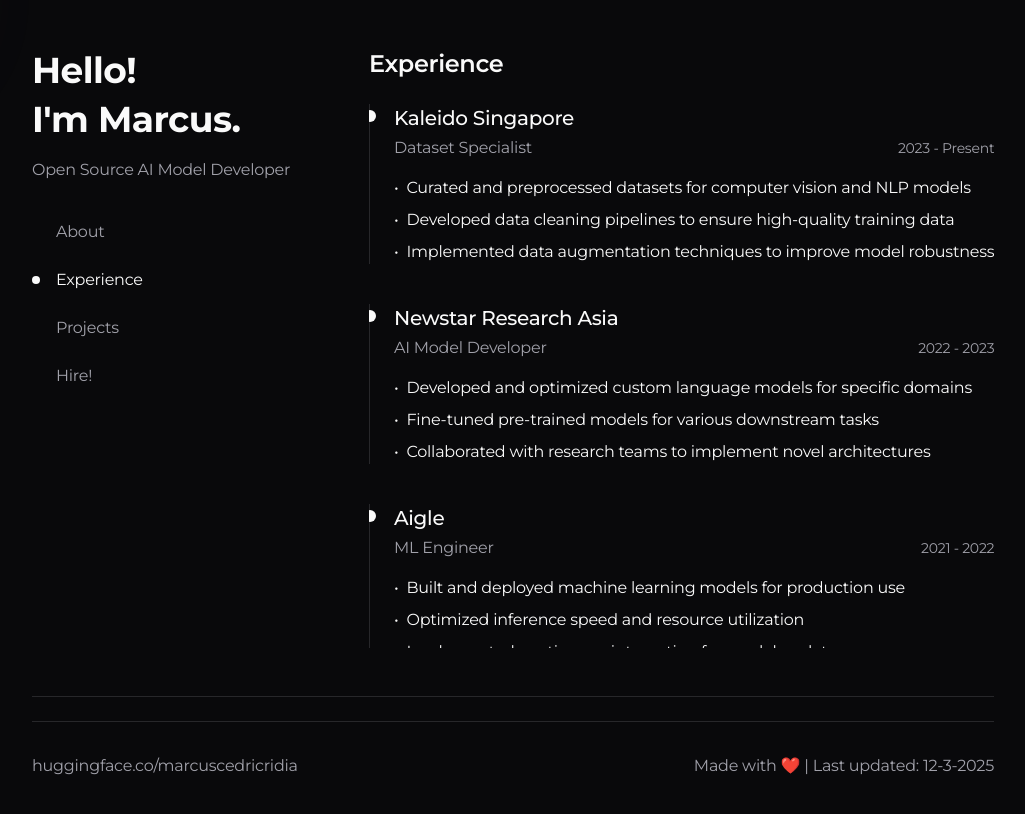
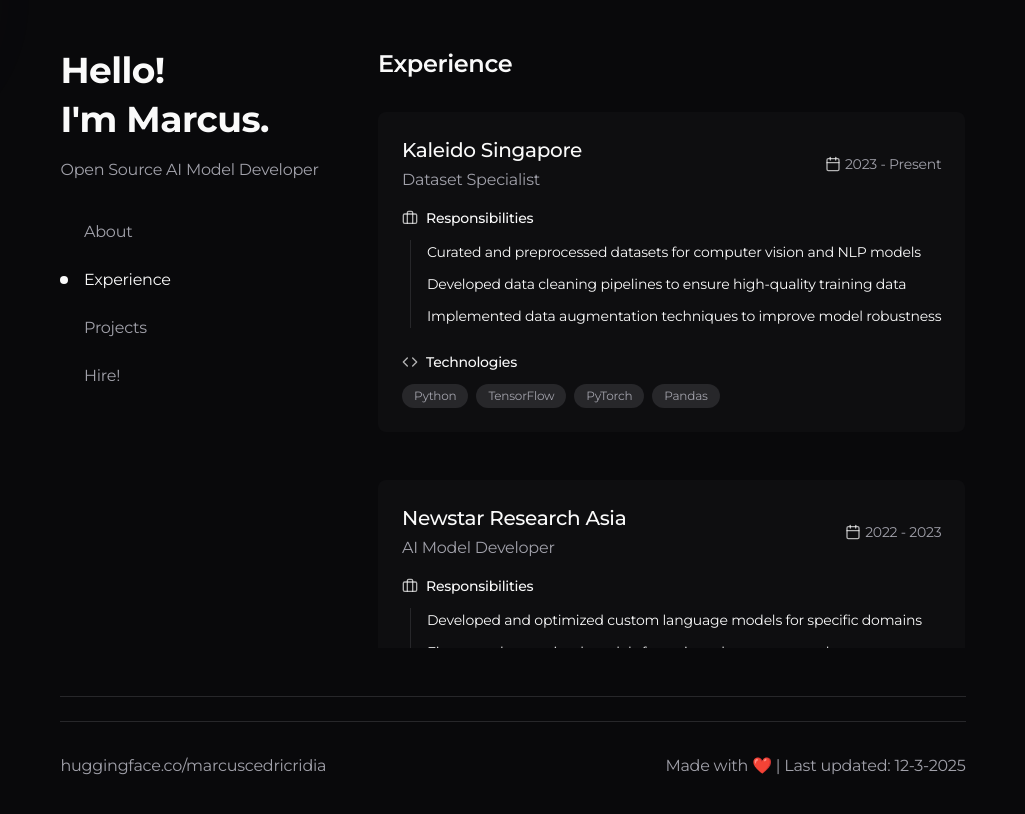
Before and after one commit to anthrpc/fluent-panel-display, a React (Vite) app: page / in a window 1280 px wide. Both pictures are taken after a click on the button "Experience". Shown: the top 814 px of the page, without its empty margins (127-1152 px from the left). Built offline with nearby package versions, Linux system fonts and the light colour scheme; what react-locomotive-scroll would draw is missing.

Commit message:
Refactor experience page layout
Refactor the experience page layout and fix hover functionality. Update "Hire Me" button to open a new email in Gmail.

```diff
--- a/src/components/Experience.tsx
+++ b/src/components/Experience.tsx
@@ -1,11 +1,14 @@
 
 import React from 'react';
+import { Calendar, Briefcase, Code } from 'lucide-react';
+import { HoverCard, HoverCardTrigger, HoverCardContent } from "@/components/ui/hover-card";
 
 interface ExperienceItem {
   organization: string;
   role: string;
   period: string;
   description: string[];
+  tech?: string[];
 }
 
 const experiences: ExperienceItem[] = [
@@ -17,7 +20,8 @@ const experiences: ExperienceItem[] = [
       "Curated and preprocessed datasets for computer vision and NLP models",
       "Developed data cleaning pipelines to ensure high-quality training data",
       "Implemented data augmentation techniques to improve model robustness"
-    ]
+    ],
+    tech: ["Python", "TensorFlow", "PyTorch", "Pandas"]
   },
   {
     organization: "Newstar Research Asia",
@@ -27,7 +31,8 @@ const experiences: ExperienceItem[] = [
       "Developed and optimized custom language models for specific domains",
       "Fine-tuned pre-trained models for various downstream tasks",
       "Collaborated with research teams to implement novel architectures"
-    ]
+    ],
+    tech: ["Python", "PyTorch", "Hugging Face", "ONNX"]
   },
   {
     organization: "Aigle",
@@ -37,7 +42,8 @@ const experiences: ExperienceItem[] = [
       "Built and deployed machine learning models for production use",
       "Optimized inference speed and resource utilization",
       "Implemented continuous integration for model updates"
-    ]
+    ],
+    tech: ["Python", "TensorFlow", "Docker", "Kubernetes"]
   },
   {
     organization: "Independent Research",
@@ -47,34 +53,70 @@ const experiences: ExperienceItem[] = [
       "Experimented with merging various LLMs and documenting results",
       "Contributed to Tagalog language models in the 922 Narra project",
       "Shared findings through technical blogs and community forums"
-    ]
+    ],
+    tech: ["Python", "Rust", "JavaScript", "Zig"]
   }
 ];
 
 const Experience: React.FC = () => {
   return (
     <div className="w-full">
-      <h2 className="text-2xl font-semibold mb-6 tracking-tight animate-element">Experience</h2>
+      <h2 className="text-2xl font-semibold mb-8 tracking-tight animate-element">Experience</h2>
 
-      <div className="space-y-10 w-full">
+      <div className="space-y-12 w-full">
         {experiences.map((exp, index) => (
-          <div key={index} className="border-l border-secondary pl-6 relative animate-element w-full">
-            <div className="absolute w-3 h-3 bg-foreground rounded-full -left-[6.5px] top-1.5"></div>
-
+          <div key={index} className="bg-secondary/20 rounded-lg p-6 hover:bg-secondary/30 transition-colors duration-200 animate-element w-full">
+            <div className="flex flex-col sm:flex-row sm:items-center sm:justify-between mb-4">
+              <div>
                 <h3 className="text-xl font-medium tracking-tight">{exp.organization}</h3>
-            <div className="flex items-center justify-between mt-1">
-              <p className="text-muted-foreground tracking-tight">{exp.role}</p>
+                <p className="text-muted-foreground tracking-tight mt-1">{exp.role}</p>
+              </div>
+              <div className="flex items-center mt-2 sm:mt-0">
+                <Calendar size={16} className="mr-1 text-primary/70" />
                 <p className="text-sm text-muted-foreground">{exp.period}</p>
               </div>
+            </div>
 
-            <ul className="mt-4 space-y-2">
+            <div className="mt-4">
+              <div className="flex items-center mb-3">
+                <Briefcase size={16} className="mr-2 text-primary/70" />
+                <p className="text-sm font-medium">Responsibilities</p>
+              </div>
+
+              <ul className="space-y-2 ml-2 pl-4 border-l border-secondary">
                 {exp.description.map((item, i) => (
-                <li key={i} className="flex items-start animate-element" style={{animationDelay: `${i * 0.1}s`}}>
-                  <span className="mr-2">•</span>
-                  <span className="tracking-tight">{item}</span>
+                  <li key={i} className="animate-element" style={{animationDelay: `${i * 0.1}s`}}>
+                    <span className="tracking-tight text-sm">{item}</span>
                   </li>
                 ))}
               </ul>
+            </div>
+
+            {exp.tech && (
+              <div className="mt-6">
+                <div className="flex items-center mb-3">
+                  <Code size={16} className="mr-2 text-primary/70" />
+                  <p className="text-sm font-medium">Technologies</p>
+                </div>
+
+                <div className="flex flex-wrap gap-2">
+                  {exp.tech.map((tech, i) => (
+                    <HoverCard key={i}>
+                      <HoverCardTrigger asChild>
+                        <span
+                          className="px-3 py-1 rounded-full bg-secondary text-xs text-muted-foreground cursor-pointer transition-colors duration-200 hover:bg-secondary/80 hover:text-foreground"
+                        >
+                          {tech}
+                        </span>
+                      </HoverCardTrigger>
+                      <HoverCardContent className="w-auto p-3">
+                        <p className="text-xs">Used {tech} for AI development</p>
+                      </HoverCardContent>
+                    </HoverCard>
+                  ))}
+                </div>
+              </div>
+            )}
           </div>
         ))}
       </div>
--- a/src/components/Hire.tsx
+++ b/src/components/Hire.tsx
@@ -44,7 +44,7 @@ const Hire: React.FC = () => {
           className="inline-flex items-center gap-2 bg-foreground text-background px-6 py-3 rounded-md font-medium hover:bg-opacity-90 transition-all duration-200"
         >
           <Mail size={18} />
-          contact@marcusridia.com
+          Get in Touch
         </a>
       </div>
     </div>
--- a/src/components/NavBar.tsx
+++ b/src/components/NavBar.tsx
@@ -30,9 +30,13 @@ const NavBar: React.FC<NavBarProps> = ({ activeSection, setActiveSection }) => {
       element.addEventListener('mousemove', handleMouseMove);
       element.addEventListener('mouseleave', handleMouseLeave);
 
-      // Show and animate the dot
+      // Show and animate the dot on hover
       const dot = element.querySelector('.nav-dot') as HTMLElement;
       if (dot && !element.classList.contains('active')) {
+        // Clear any existing animations
+        gsap.killTweensOf(dot);
+
+        // Animate the dot appearance
         gsap.fromTo(dot,
           { scale: 0, opacity: 0 },
           { scale: 1, opacity: 1, duration: 0.3, ease: "elastic.out(1.2, 0.5)" }
@@ -80,7 +84,16 @@ const NavBar: React.FC<NavBarProps> = ({ activeSection, setActiveSection }) => {
       // Hide the dot with animation if not active
       const dot = element.querySelector('.nav-dot') as HTMLElement;
       if (dot && !element.classList.contains('active')) {
-        gsap.to(dot, { scale: 0, opacity: 0, duration: 0.3 });
+        // Clear any existing animations
+        gsap.killTweensOf(dot);
+
+        // Animate the dot disappearance
+        gsap.to(dot, {
+          scale: 0,
+          opacity: 0,
+          duration: 0.3,
+          ease: "power2.in"
+        });
       }
 
       // Animate back to original position with elastic effect
```
Lines whose indentation alone changed are shown as unchanged.
